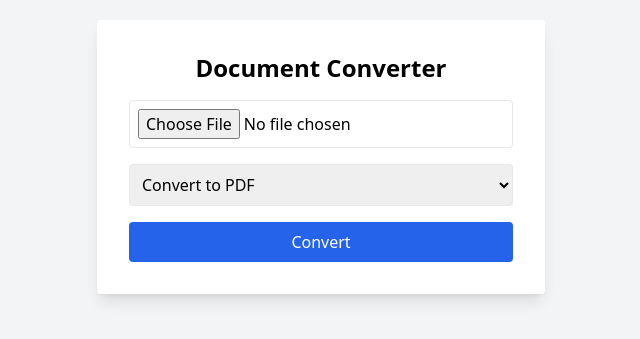
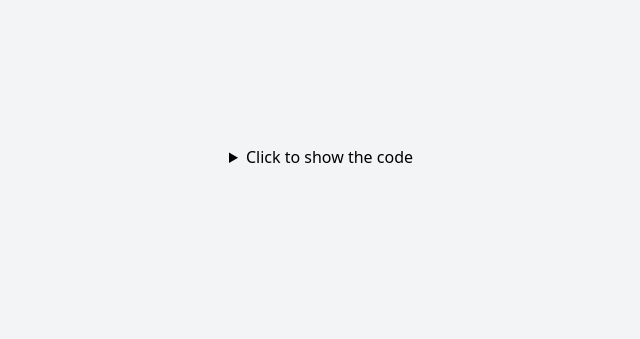
Before and after one commit to Harsh991333/Pdf-converter, a plain HTML site: page converter.html in a window 1280 px wide. Shown: the part 243-582 px from the top of the page, without its empty margins (319-959 px from the left). Drawn offline with nearby package versions, Linux system fonts and the light colour scheme.

Commit message:
Add files via upload

```diff
--- a/converter.html
+++ b/converter.html
@@ -1,3 +1,7 @@
+<details> <summary>Click to show the code</summary>
+html
+Copy
+Edit
 <!DOCTYPE html>
 <html>
 <head>
@@ -103,3 +107,4 @@
   </script>
 </body>
 </html>
+</details>
```
